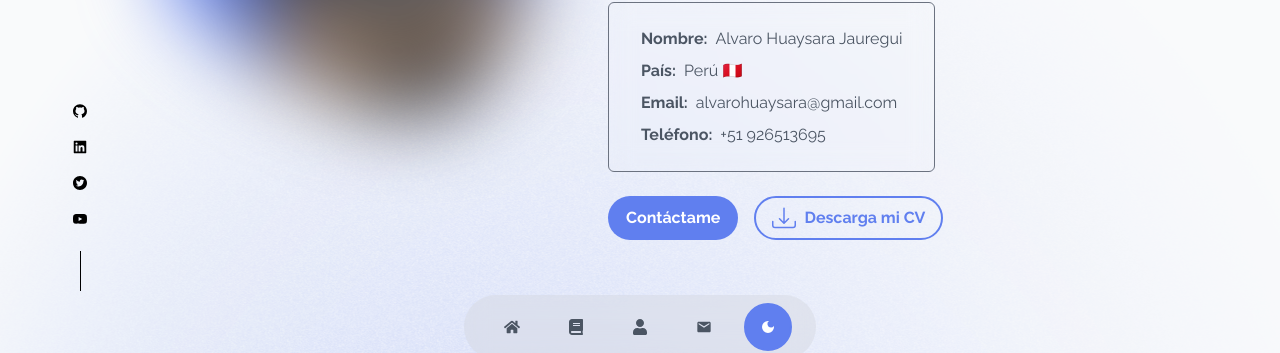
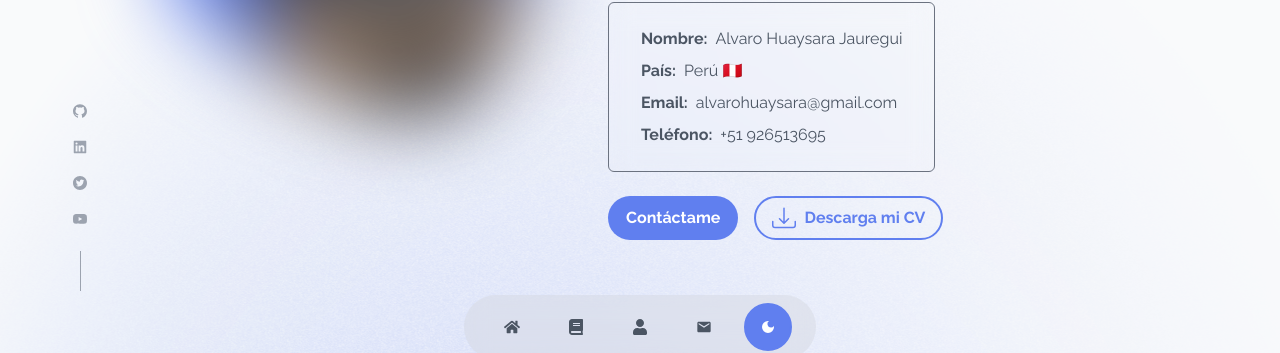
Before and after one commit to AlvaroHJ21/portfolio, a Next.js app: page /about-me in a window 1280 px wide. Shown: the part 417-770 px from the top of the page. Built offline with nearby package versions, Linux system fonts and the light colour scheme.

Commit message:
update: detail

```diff
--- a/src/containers/about/about.tsx
+++ b/src/containers/about/about.tsx
@@ -3,6 +3,7 @@ import { BsDownload } from 'react-icons/bs';
 import networkLinks from '@/data/networkLinks';
 import { ButtonLink } from '@/components/button';
 import { ImageBlur } from '@/components/image/image-blur';
+import { IconLineGroup } from '@/components/nav/icon-line-group';
 
 export const About = () => {
   return (
@@ -60,14 +61,6 @@ export const About = () => {
                 </div>
               </dl>
 
-              {/* <div className="flex gap-8 mb-6 text-gray-600 dark:text-white">
-                {networkLinks.map(({ name, url, icon }) => (
-                  <a key={name} href={url} className="btnIcon" target="_blank">
-                    {icon}
-                  </a>
-                ))}
-              </div> */}
-
               <div className="flex gap-4">
                 <ButtonLink href="/#contact" text="Contáctame" />
                 <ButtonLink
@@ -82,21 +75,7 @@ export const About = () => {
             </div>
           </div>
         </div>
-        <div className="absolute left-0 flex-col items-center hidden gap-4 md:flex dark:text-gray-500 bottom-12">
-          <ul className="flex flex-col gap-1">
-            {networkLinks.map((link) => (
-              <li
-                key={link.name}
-                className="transition-colors scale-50 hover:text-black dark:hover:text-white"
-              >
-                <a href={link.url} target="_blank" aria-label={link.name}>
-                  {link.icon}
-                </a>
-              </li>
-            ))}
-          </ul>
-          <div className="w-px h-10 bg-current"></div>
-        </div>
+        <IconLineGroup />
       </div>
     </section>
   );
```
